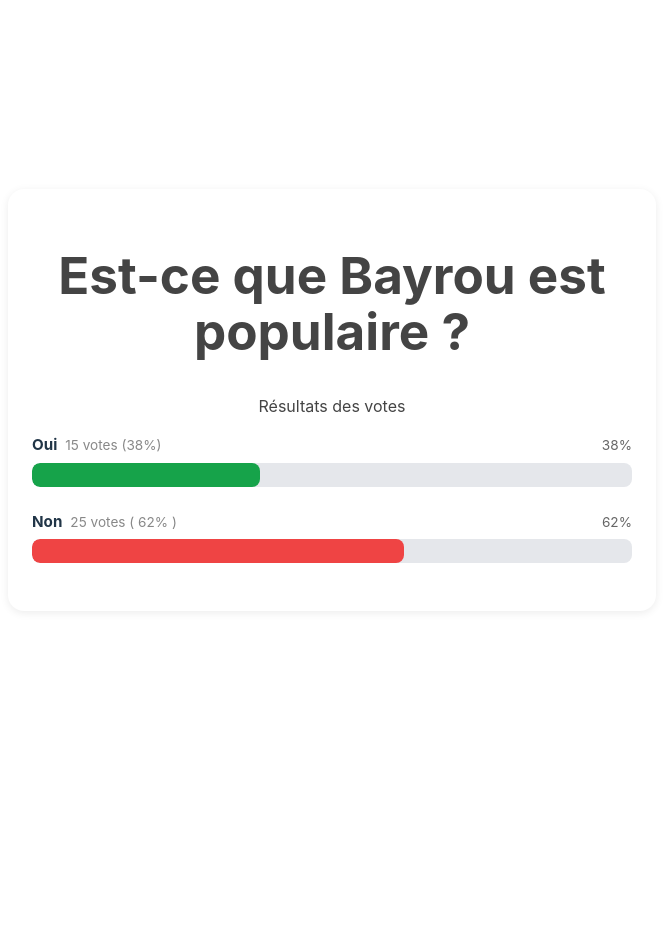
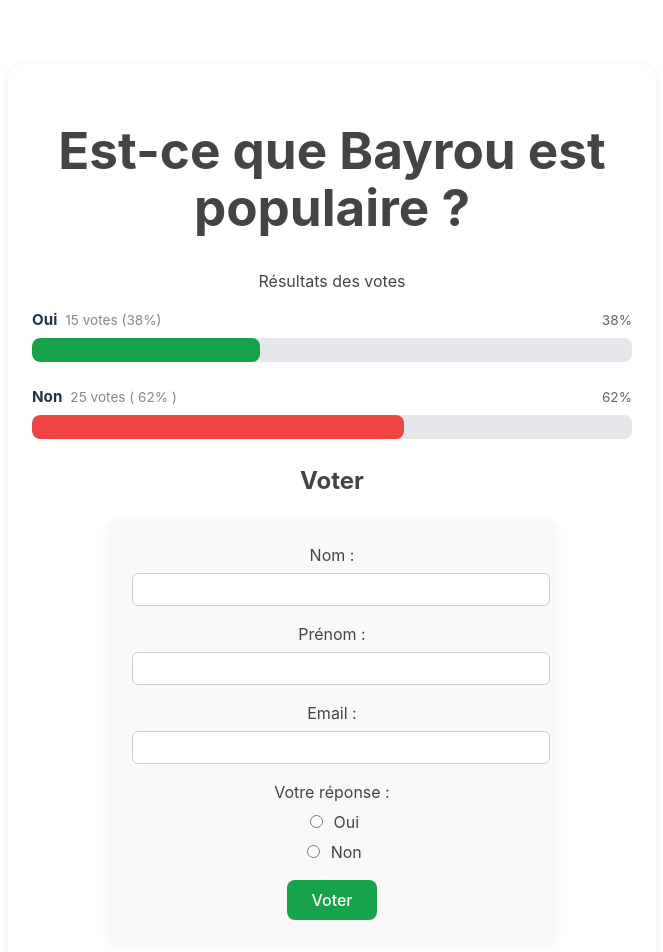
Before and after one commit to ImDimeh/RenduA5DevOps_Bayrou, a Vue app in the folder front-end/rendudevops-a5-front/: page / in a window 1280 px wide. Shown: the top 952 px of the page, without its empty margins (308-971 px from the left). Before the commit the page ends 800 px from the top, so only its background shows below. Built offline with nearby package versions, Linux system fonts and the light colour scheme.

Commit message:
ajout du formulaire

```diff
--- a/front-end/rendudevops-a5-front/src/App.vue
+++ b/front-end/rendudevops-a5-front/src/App.vue
@@ -1,5 +1,6 @@
 <script setup>
 import { computed } from 'vue'
+import Vote from './components/Vote.vue'
 
 // Props
 const props = defineProps({
@@ -57,6 +58,13 @@
           role="progressbar"
           :aria-label="`Pourcentage Non: ${noPct}%`"></div>
       </div>
+    </div>
+    <div>
+      <h2>Voter</h2>
+      <Vote />
+    </div>
+    <div>
+      <h2>Résultats des votes</h2>
     </div>
 
     <p class="vote-note" v-if="props.note">{{ props.note }}</p>
@@ -119,7 +127,7 @@
   font-size: 0.85rem;
   color: #888;
 }
-h1, p {
+h1, p , h2{
     color: #444;
 
 }
--- /dev/null
+++ b/front-end/rendudevops-a5-front/src/components/Vote.vue
@@ -0,0 +1,90 @@
+<template>
+  <form class="vote-form" @submit.prevent="submitForm">
+    <div class="form-group">
+      <label for="nom">Nom :</label>
+      <input type="text" id="nom" v-model="nom" required />
+    </div>
+    <div class="form-group">
+      <label for="prenom">Prénom :</label>
+      <input type="text" id="prenom" v-model="prenom" required />
+    </div>
+    <div class="form-group">
+      <label for="mail">Email :</label>
+      <input type="email" id="mail" v-model="mail" required />
+    </div>
+    <div class="form-group">
+      <label>Votre réponse :</label>
+      <div>
+        <label>
+          <input type="radio" value="oui" v-model="reponse" required />
+          Oui
+        </label>
+        <label>
+          <input type="radio" value="non" v-model="reponse" required />
+          Non
+        </label>
+      </div>
+    </div>
+    <button type="submit">Voter</button>
+  </form>
+</template>
+
+<script setup>
+import { ref } from 'vue'
+
+const nom = ref('')
+const prenom = ref('')
+const mail = ref('')
+const reponse = ref('')
+
+function submitForm() {
+  // Traitement du formulaire (affichage console pour exemple)
+  console.log({
+    nom: nom.value,
+    prenom: prenom.value,
+    mail: mail.value,
+    reponse: reponse.value
+  })
+  // Tu peux ajouter ici l'envoi vers une API ou autre action
+}
+</script>
+
+<style scoped>
+.vote-form {
+  max-width: 400px;
+  margin: 0 auto;
+  padding: 24px;
+  background: #f9f9f9;
+  border-radius: 12px;
+  box-shadow: 0 2px 8px rgba(0,0,0,0.06);
+}
+.form-group {
+  margin-bottom: 16px;
+}
+label {
+  display: block;
+  margin-bottom: 6px;
+  color: #444;
+}
+input[type="text"],
+input[type="email"] {
+  width: 100%;
+  padding: 8px;
+  border: 1px solid #ccc;
+  border-radius: 6px;
+}
+input[type="radio"] {
+  margin-right: 6px;
+}
+button {
+  padding: 10px 24px;
+  background: #16a34a;
+  color: #fff;
+  border: none;
+  border-radius: 8px;
+  cursor: pointer;
+}
+button:hover {
+  background: #128039;
+}
+</style>
```
